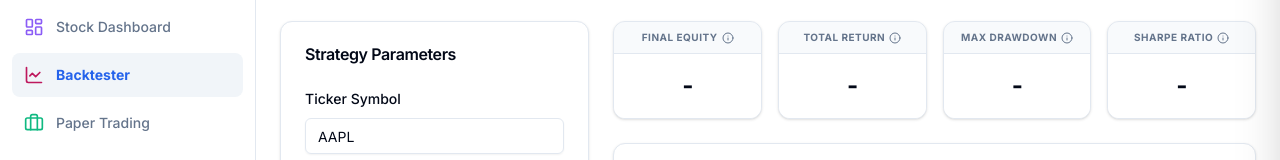
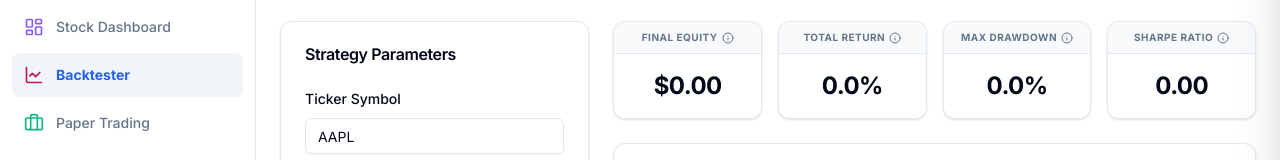
Before and after one commit to p76121699/ai-invest-platform, a Next.js app in the folder frontend/: page /backtest in a window 1280 px wide. Shown: the part 155-315 px from the top of the page. Built offline with nearby package versions, Linux system fonts and the light colour scheme; no server answers.

Commit message:
fix: frontend

```diff
--- a/frontend/app/backtest/page.tsx
+++ b/frontend/app/backtest/page.tsx
@@ -104,11 +104,11 @@ export default function BacktestPage() {
             equity: val
         }))
 
-    // Stats - Flattened in backend response
-    const finalEquity = result?.final_equity || 0
-    const totalReturn = result?.total_return || 0
-    const maxDrawdown = result?.max_drawdown || 0
-    const sharpeRatio = result?.sharpe_ratio || 0
+    // Stats - Flattened in backend response (Handle both cases defensively)
+    const finalEquity = result?.final_equity ?? result?.finalEquity ?? 0
+    const totalReturn = result?.total_return ?? result?.totalReturn ?? 0
+    const maxDrawdown = result?.max_drawdown ?? result?.maxDrawdown ?? 0
+    const sharpeRatio = result?.sharpe_ratio ?? result?.sharpeRatio ?? 0
 
     return (
         <div className="space-y-6">
@@ -224,22 +224,22 @@ export default function BacktestPage() {
                         <TooltipProvider>
                             <StatCard
                                 label="Final Equity"
-                                value={result ? `$${finalEquity.toFixed(2)}` : "-"}
+                                value={typeof finalEquity === 'number' ? `$${finalEquity.toFixed(2)}` : "-"}
                                 tooltip="The ending balance of your portfolio after the backtest."
                             />
                             <StatCard
                                 label="Total Return"
-                                value={result ? `${(totalReturn * 100).toFixed(1)}% ` : "-"}
+                                value={typeof totalReturn === 'number' ? `${(totalReturn * 100).toFixed(1)}% ` : "-"}
                                 tooltip="The total percentage gain or loss over the period."
                             />
                             <StatCard
                                 label="Max Drawdown"
-                                value={result ? `${(maxDrawdown * 100).toFixed(1)}% ` : "-"}
+                                value={typeof maxDrawdown === 'number' ? `${(maxDrawdown * 100).toFixed(1)}% ` : "-"}
                                 tooltip="The largest single drop from peak to bottom in the portfolio value."
                             />
                             <StatCard
                                 label="Sharpe Ratio"
-                                value={result ? sharpeRatio.toFixed(2) : "-"}
+                                value={typeof sharpeRatio === 'number' ? sharpeRatio.toFixed(2) : "-"}
                                 tooltip="Risk-adjusted return. >1 is good, >2 is excellent."
                             />
                         </TooltipProvider>
@@ -249,13 +249,13 @@ export default function BacktestPage() {
                     <Card>
                         <CardHeader><CardTitle>Equity Curve</CardTitle></CardHeader>
                         <CardContent className="h-[300px]">
-                            {result ? (
+                            {result && chartData.length > 0 ? (
                                 <ResponsiveContainer width="100%" height="100%">
                                     <LineChart data={chartData}>
                                         <CartesianGrid strokeDasharray="3 3" />
                                         <XAxis dataKey="day" />
                                         <YAxis domain={['auto', 'auto']} />
-                                        <ChartTooltip formatter={(value: any) => typeof value === 'number' ? value.toFixed(2) : value} />
+                                        <ChartTooltip formatter={(value: any) => (typeof value === 'number' ? value.toFixed(2) : value)} />
                                         <Line type="monotone" dataKey="equity" stroke="#10b981" strokeWidth={2} dot={false} />
                                     </LineChart>
                                 </ResponsiveContainer>
@@ -282,17 +282,20 @@ export default function BacktestPage() {
                                     </TableRow>
                                 </TableHeader>
                                 <TableBody>
-                                    {result?.trades?.map((trade: any, i: number) => (
-                                        <TableRow key={i}>
-                                            <TableCell>{trade.entry_date}</TableCell>
-                                            <TableCell>{trade.exit_date}</TableCell>
-                                            <TableCell>${trade.entry_price?.toFixed(2)}</TableCell>
-                                            <TableCell>${trade.exit_price?.toFixed(2)}</TableCell>
-                                            <TableCell className={trade.pnl >= 0 ? "text-green-500 font-bold" : "text-red-500 font-bold"}>
-                                                ${trade.pnl?.toFixed(2)}
-                                            </TableCell>
-                                        </TableRow>
-                                    ))}
+                                    {result?.trades?.map((trade: any, i: number) => {
+                                        const pnl = trade.pnl ?? trade.PnL ?? 0
+                                        return (
+                                            <TableRow key={i}>
+                                                <TableCell>{trade.entry_date || "-"}</TableCell>
+                                                <TableCell>{trade.exit_date || "-"}</TableCell>
+                                                <TableCell>${(trade.entry_price ?? 0).toFixed(2)}</TableCell>
+                                                <TableCell>${(trade.exit_price ?? 0).toFixed(2)}</TableCell>
+                                                <TableCell className={pnl >= 0 ? "text-green-500 font-bold" : "text-red-500 font-bold"}>
+                                                    ${pnl.toFixed(2)}
+                                                </TableCell>
+                                            </TableRow>
+                                        )
+                                    })}
                                 </TableBody>
                             </Table>
                         </CardContent>
```
